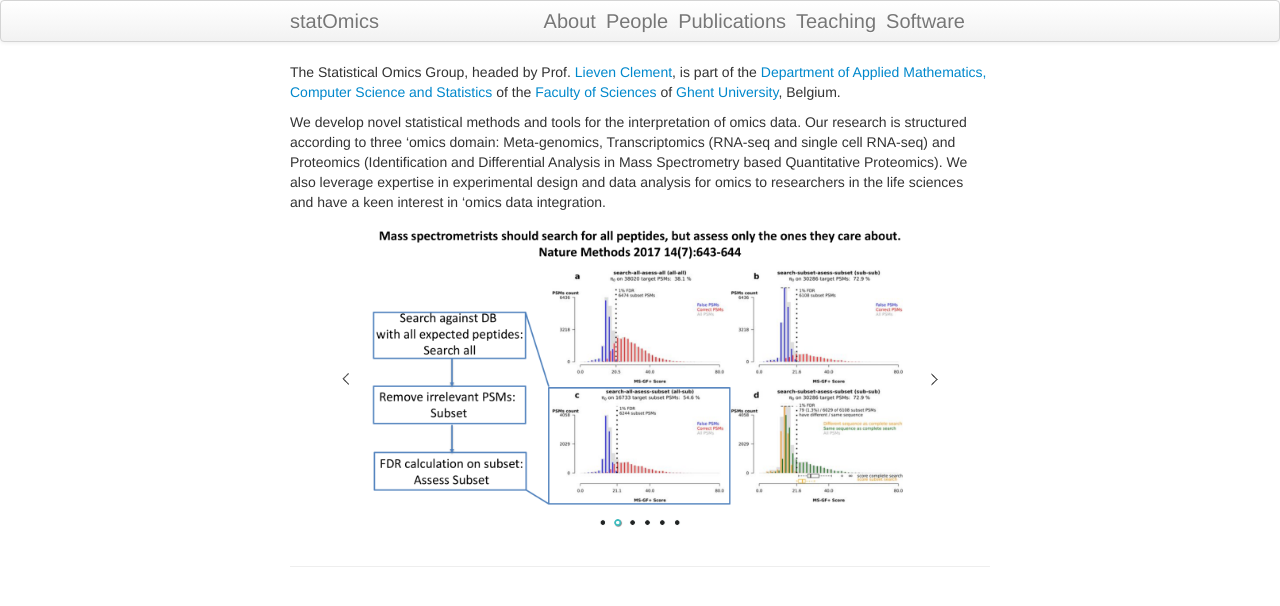
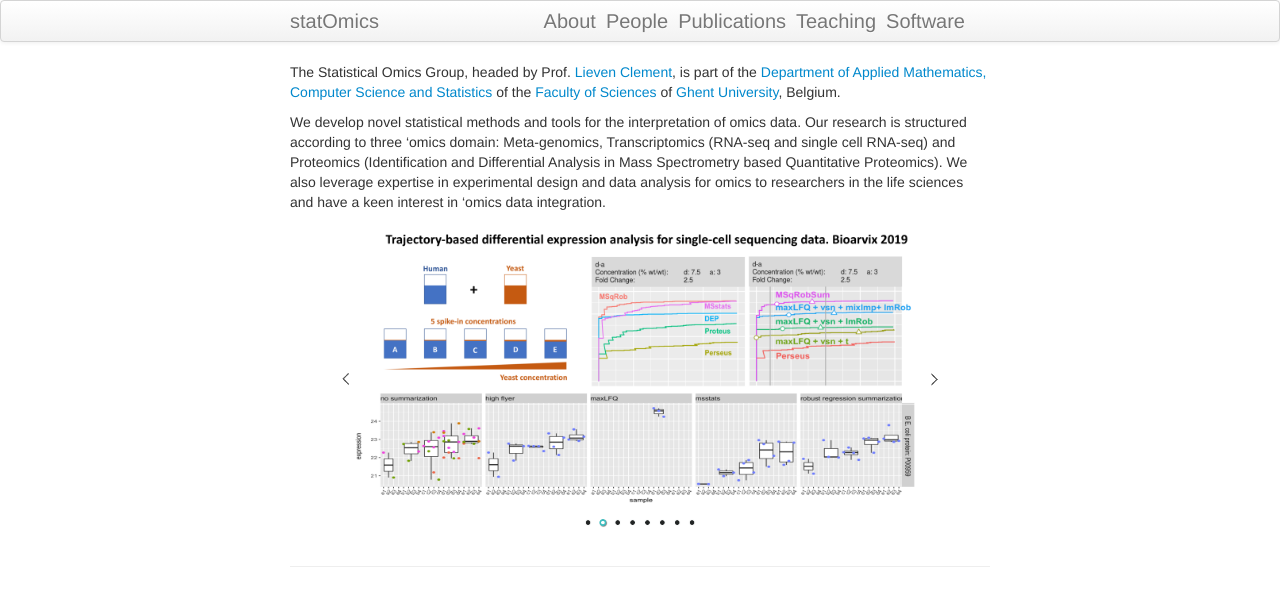
Before and after one commit to statOmics/statOmics.github.io, a Jekyll site: the page built from index.md, in a window 1280 px wide. Shown: the top 606 px of the page. Built offline with Jekyll 4.4.1, drawn with Linux system fonts in a browser that asks for light colours.

Commit message:
new papers

```diff
--- a/index.md
+++ b/index.md
@@ -124,6 +124,18 @@ Our research is structured according to three 'omics domain: Meta-genomics, Tran
   <div data-u="slides" style="cursor: default; position: relative; top: 0px; left: 25px; width: 1000px; height: 500px; overflow: hidden;">
 
   <div data-p="112.50" style="display: none;">
+    <a href="https://www.biorxiv.org/content/10.1101/623397v1">
+<img data-u="image" src="pages/figs/tradeSeq.png" title=""/>
+    </a>
+    </div>
+
+    <div data-p="112.50" style="display: none;">
+      <a href="https://www.biorxiv.org/content/10.1101/668863v1">
+  <img data-u="image" src="pages/figs/msqrobSum.png" title=""/>
+      </a>
+      </div>
+
+  <div data-p="112.50" style="display: none;">
     <a href="https://www.ncbi.nlm.nih.gov/pubmed/29478411">
 <img data-u="image" src="pages/figs/zinbwave-zingeR.png" title=""/>
     </a>
```
Also changed, not shown: pages/publications.md (+2 -0 lines), pages/figs/msqrobSum.png (added), pages/figs/tradeSeq.png (added), 3 other files.
